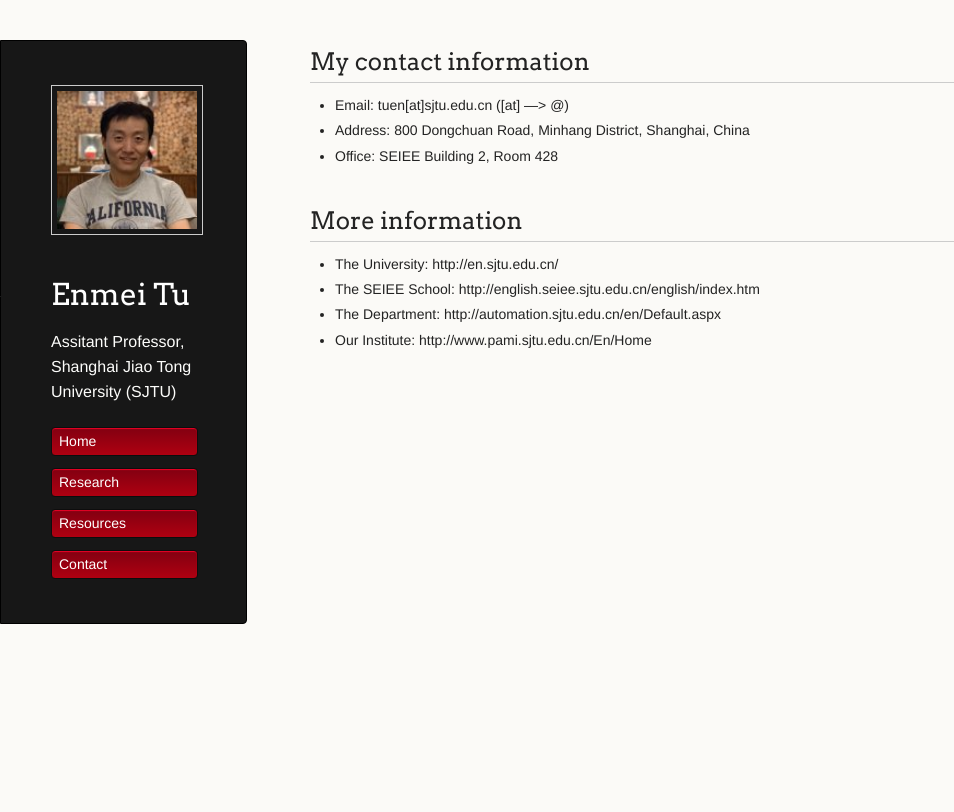
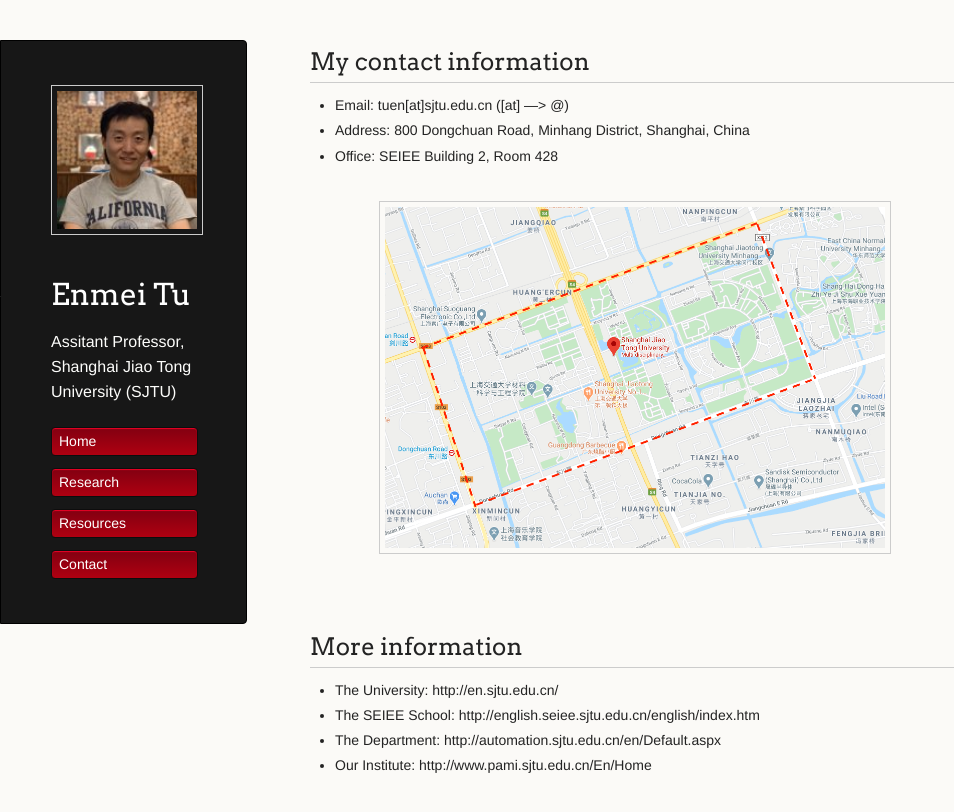
Before and after one commit to hellotem/enmeitu.github.io, a Jekyll site: the page built from about/index.md, in a window 1280 px wide. Shown: the top 812 px of the page, without its empty margins (0-954 px from the left). Built offline with Jekyll 4.4.1, drawn with Linux system fonts in a browser that asks for light colours; our own code applies the rules of GitHub Pages for plain Markdown files.

Commit message:
Update index.md

```diff
--- a/about/index.md
+++ b/about/index.md
@@ -2,6 +2,7 @@
 * Email: tuen\[at\]sjtu.edu.cn (\[at\] ---> @)
 * Address: 800 Dongchuan Road, Minhang District, Shanghai, China
 * Office: SEIEE Building 2, Room 428
+<div style="text-align:center"><img src="Capture.png" alt="Markdown Monster icon" align="center" width="500" /></div>
 
 ## More information
 * The University: http://en.sjtu.edu.cn/
```
